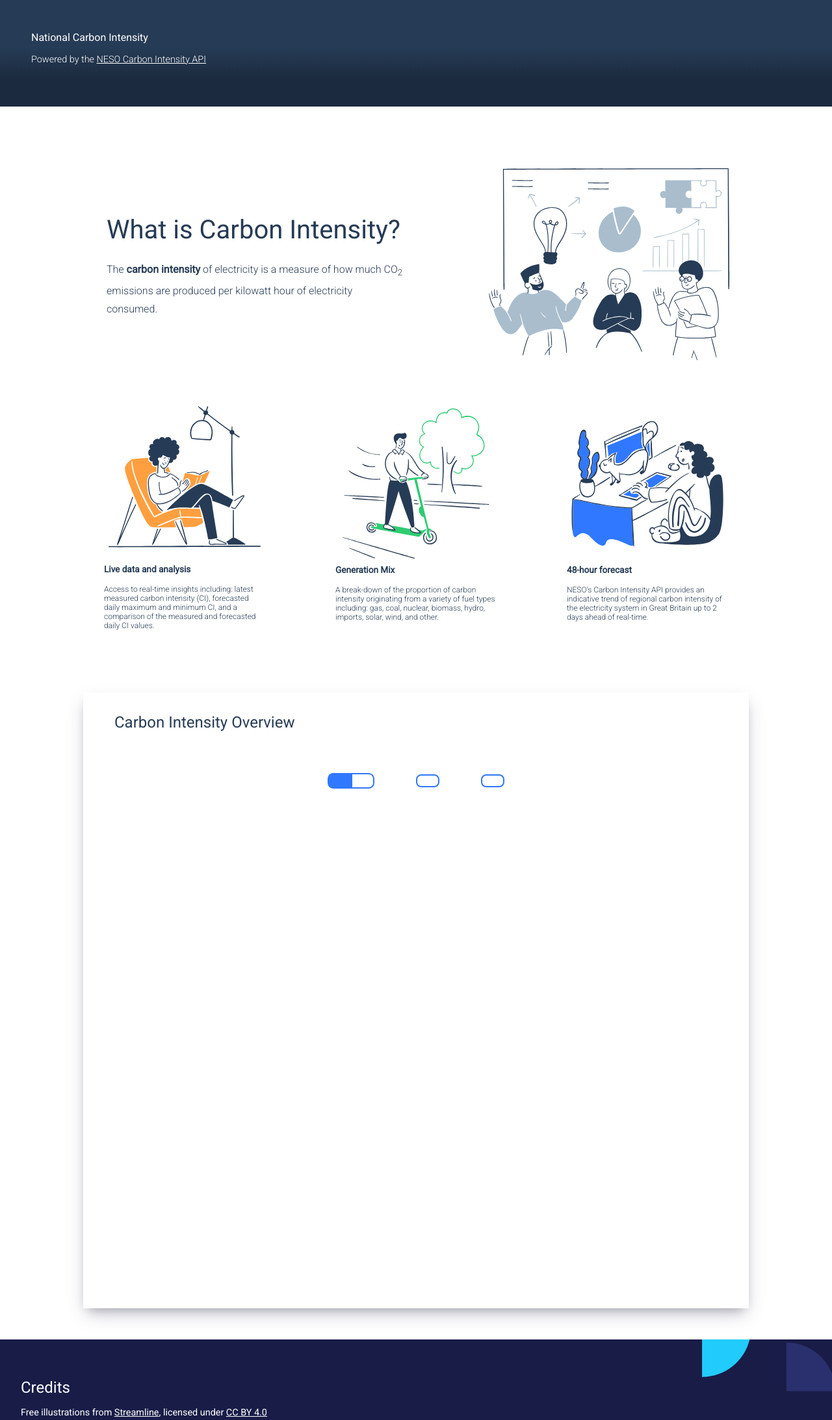
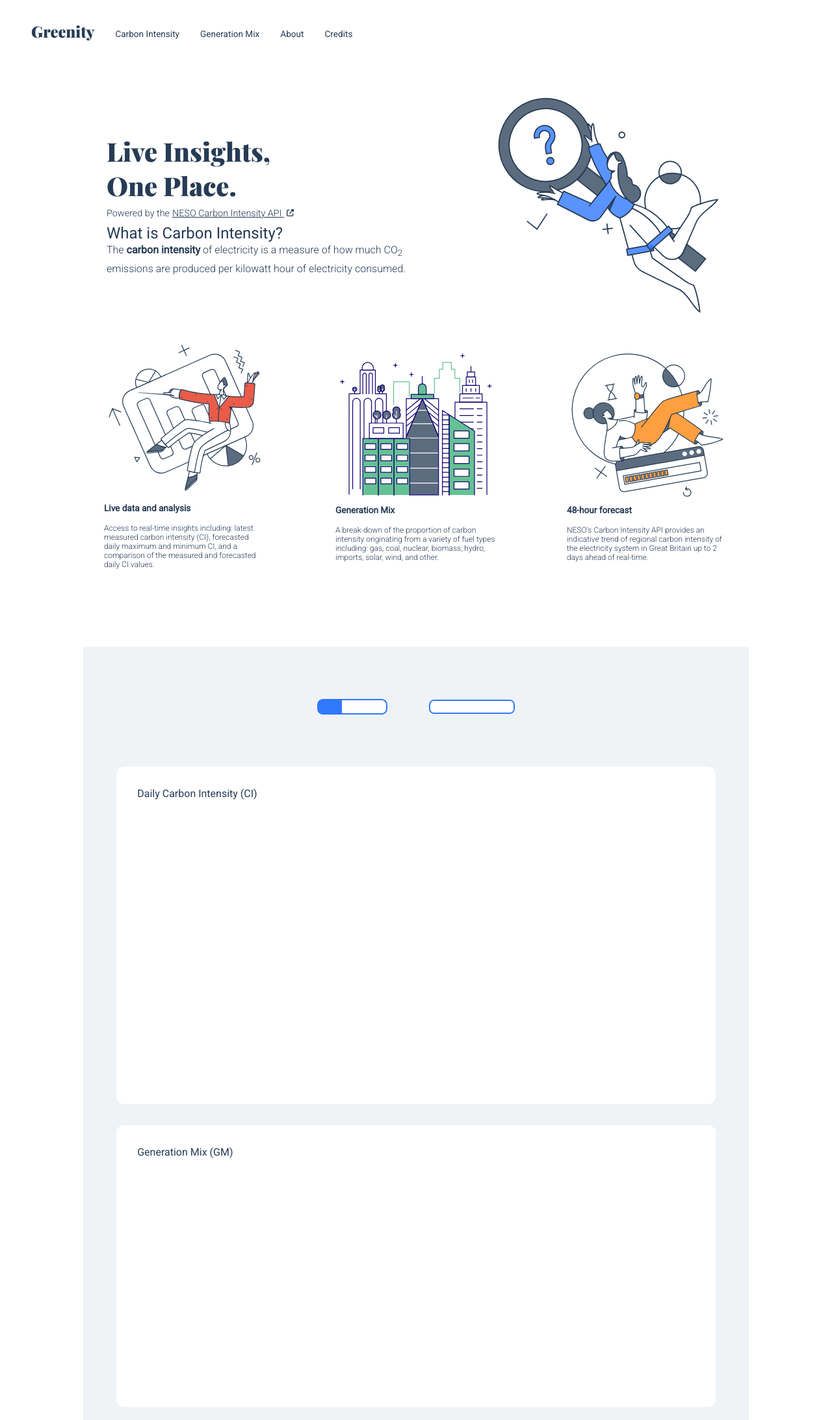
Before and after one commit to christinecollier/Carbon-intensity-analyser, a plain HTML site: page src/index.html in a window 1280 px wide. Shown: the top 2186 px of the page at 65% size. Drawn offline with nearby package versions, Linux system fonts and the light colour scheme; no server answers; a web font is replaced by a local one.

Commit message:
Changed introduction images and data container styles. Added titles to the charts. Added buttons that scroll to corresponding sections of the web page to the navbar.

```diff
--- a/src/index.html
+++ b/src/index.html
@@ -13,44 +13,48 @@
   </head>
   <body>
     <!--Style inspiration from https://www.figma.com/design/bgmRiTdqWSvuYokoMpdiNi/%5BFREE%5D-Freelance-%26-Remote-Job-Illustrations-(Community)?node-id=403-26&node-type=frame&t=SPQXAFFrX45AMmzr-0-->
-    <header>
-      <div class="flex" id="hero">
-        <div id="title">
-          <h1>National Carbon Intensity</h1>
-        </div>
-        <div id="subtitle">
-          <h2>Powered by the <a href="https://carbon-intensity.github.io/api-definitions/#carbon-intensity-api-v2-0-0">NESO Carbon Intensity API</a></h2>
-        </div>
-      </div>
+    <header id="header">
+      <ul class="flex" id="hero">
+        <li id="title"><p>Greenity</p></li>
+        <li id="navCaptionContainer" >
+          <ul id="navCaptions">
+            <li id="navCap_1" class="navCaption"><p>Carbon Intensity</p></li>
+            <li id="navCap_2" class="navCaption"><p>Generation Mix</p></li>
+            <li id="navCap_3" class="navCaption"><p>About</p></li>
+            <li id="navCap_4" class="navCaption"><p>Credits</p></li>
+          </ul>
+      </ul>
     </header>
     <div id="bodyWrapper" class="flex">
       <div id="introContainer">
         <div id="introText">
+          <h1><span id="introTextSpan">Live Insights, </span><br>One Place.</h1>
+          <h2>Powered by the<a href="https://carbon-intensity.github.io/api-definitions/#carbon-intensity-api-v2-0-0">NESO Carbon Intensity API <img src="./images/new_tab_icon.svg"></a></h2>
           <div id="subIntroText">What is Carbon Intensity?</div>
           <p>The <strong>carbon intensity</strong> of electricity is a measure of how much CO<sub>2</sub> emissions are produced per kilowatt hour of electricity consumed.</p>
         </div>
         <div id="introImageContainer" class="flex">
           <div id="introImage">
-            <img src="./images/hero-image.svg" alt="a man filling his car with petrol">
+            <img src="./images/intro_search.svg" alt="a man filling his car with petrol">
           </div>
         </div>
         <div id="insightsContainer" class="flex">
           <div id="firstInsight" class="indivInsight">
-            <img src="./images/book.svg" alt="a lady sitting down and reading a book" class="insightImage">
+            <img src="./images/intro_chart.svg" alt="a lady sitting down and reading a book" class="insightImage">
             <div id="firstInsightCaption" class="insightCaption">
               <h3>Live data and analysis</h3>
               <p>Access to real-time insights including: latest measured carbon intensity (CI), forecasted daily maximum and minimum CI, and a comparison of the measured and forecasted daily CI values.</p>
             </div>
           </div>
           <div id="secondInsight" class="indivInsight">
-            <img src="./images/escooter.svg" alt="a man riding an escooter" class="insightImage">
+            <img src="./images/intro_buildings.svg" alt="a man riding an escooter" class="insightImage">
             <div id="secondInsightCaption" class="insightCaption">
               <h3>Generation Mix</h3>
               <p>A break-down of the proportion of carbon intensity originating from a variety of fuel types including: gas, coal, nuclear, biomass, hydro, imports, solar, wind, and other. </p>
             </div>
           </div>
           <div id="thirdInsight" class="indivInsight">
-            <img src="./images/work.svg" alt="a lady working from home" class="insightImage">
+            <img src="./images/intro_load.svg" alt="a lady working from home" class="insightImage">
             <div id="thirdInsightCaption" class="insightCaption">
               <h3>48-hour forecast</h3>
               <p>NESO's Carbon Intensity API provides an indicative trend of regional carbon intensity of the electricity system in Great Britain up to 2 days ahead of real-time.</p>
@@ -61,28 +65,34 @@
 
       <!-- Data section -->
       <div id="dataContainer">
-        <div id="chartTitle" class="flex">
-          <p>Carbon Intensity Overview</p>
-        </div>
         <div class="flex" id="summaryContainer">
           <div id="latestDataContainer" class="flex spacedTab">
             <div id="forecastTime"></div>
             <div id="latestIntensity"></div>
           </div>
-          <div id="forecastMax" class="spacedTab"></div>
-          <div id="forecastMin" class="spacedTab"></div>
+          <div id=forecastContainer class="spacedTab">
+            <div id="forecastMax"></div>
+            <div id="forecastMin"></div>
+          </div>
         </div>
-        <div id="chartContainer" class="flex" style="position: relative; height:30rem; width:100%">
-          <canvas id="chart" aria-label="a line graph showing the daily measured and forecasted carbon intensity" role="img">
-            <img src="" alt="Unable to load graph">
-          </canvas>
+        <div id="chartWrapper">
+          <div id="chartTitle">Daily Carbon Intensity (CI)</div>
+          <div id="chartContainer" class="flex">
+            <canvas id="chart" aria-label="a line graph showing the daily measured and forecasted carbon intensity" role="img">
+              <img src="./images.img_error.svg" alt="Unable to load graph">
+            </canvas>
+          </div>
         </div>
-        <div id="piechartWrapper" class="flex">
-          <div id="piechartLegendContainer" class="flex"></div>
-          <div id="piechartContainer" class="flex" style="position: relative; height:15rem; width:40%" >
-            <canvas id="pieChart" aria-label="a piechartgraph showing the current generation mix by fuel type" role="img">
-              <img src="" alt="Unable to load pie chart">
-            </canvas>
+
+        <div id="piechartSection">
+          <div id="piechartTitle" width="100%"><p>Generation Mix (GM)</p></div>
+          <div id="piechartWrapper">
+            <div id="piechartLegendContainer" class="flex"></div>
+            <div id="piechartContainer" class="flex">
+              <canvas id="pieChart" aria-label="a piechartgraph showing the current generation mix by fuel type" role="img">
+                <img src="./images/img_error.svg" alt="Unable to load pie chart">
+              </canvas>
+            </div>
           </div>
         </div>
       </div>
@@ -101,13 +111,6 @@
         <div>
           <p>Free illustrations from <a href="https://streamlinehq.com">Streamline</a>, licensed under <a href=“https://creativecommons.org/licenses/by/4.0/”>CC BY 4.0</a></p>
         </div>
-        <div>
-          <p>Free illustrations from <a href="https://www.behance.net/IlliyinStudio">@illiyinstudio</a>, licensed under <a href=“https://creativecommons.org/licenses/by/4.0/”>CC BY 4.0</a></p>
-        </div>
-        <div>
-          <p>SVG Underline doodles by <a href="https://www.svgbackgrounds.com/elements/underline-doodles/">SVGBackgrounds.com</a></p>
-        </div>
-      </div>
       </div>
       <div id="logoWrapper" class="flex">
         <div id="nesoLogo">
--- a/src/index.js
+++ b/src/index.js
@@ -1,12 +1,63 @@
-//TASK: get current date and time, apply this to the today_api_url
+//Disappearing navbar
+window.addEventListener('scroll', function() {
+  let header = document.getElementById('header');
+  let headerStyle = header.style;
+  let cssStyles = getComputedStyle(document.body);
+  if (window.scrollY >= 60) {
+    headerStyle.color = 'transparent';
+    headerStyle.background = 'transparent';
+    header.addEventListener('mouseover', function() {
+      headerStyle.color = `${cssStyles.getPropertyValue('--main-white-color')}`;
+      headerStyle.background =`${cssStyles.getPropertyValue('--main-background-color')}`;
+    })
+    header.addEventListener('mouseout', function() {
+      if (window.scrollY >= 60) {
+        headerStyle.color = 'transparent';
+        headerStyle.background = 'transparent';
+      } else {
+        headerStyle.color = `${cssStyles.getPropertyValue('--main-background-color')}`;
+        headerStyle.background =`${cssStyles.getPropertyValue('--main-white-color')}`;
+      };
+    })
+  } else {
+    if (headerStyle.color = 'transparent') {
+      headerStyle.color = `${cssStyles.getPropertyValue('--main-background-color')}`;
+      headerStyle.background =`${cssStyles.getPropertyValue('--main-white-color')}`;
+    }
+    header.addEventListener('mouseover', function() {
+      headerStyle.color = `${cssStyles.getPropertyValue('--main-background-color')}`;
+      headerStyle.background =`${cssStyles.getPropertyValue('--main-white-color')}`;
+    })
+  }
+});
 
+//Navbar buttons
+document.getElementById('title').addEventListener('click', function() {
+  window.scroll ({
+    top:0,
+    left: 0,
+    behavior: 'smooth'
+  })
+});
+document.getElementById('navCap_1').addEventListener('click', function() {
+  document.getElementById('chartWrapper').scrollIntoView({ behavior: 'smooth', block: 'center'});
+});
+document.getElementById('navCap_2').addEventListener('click', function() {
+  document.getElementById('piechartSection').scrollIntoView({ behavior: 'smooth', block: 'center'});
+});
+document.getElementById('navCap_3').addEventListener('click', scrollToBottom);
+document.getElementById('navCap_4').addEventListener('click', scrollToBottom);
+
+function scrollToBottom() {
+  document.getElementById('creditsWrapper').scrollIntoView({ behavior: 'smooth', block: 'start'});
+}
+
+//Get current date and time, apply this to the today_api_url
 let date = new Date().toJSON();
 let currentDate = date.slice(0, 10);
 let currentTime = `${date.slice(10, 16)}Z`;
 let currentHour = date.slice(11, 13);
 let currentMinute = date.slice(14, 16);
-console.log(`date is ${currentDate}`);
-console.log(`time is ${currentTime}`);
 const today_api_url = `https://api.carbonintensity.org.uk/intensity/date/${currentDate}`
 
 //Get index of latest data
@@ -120,13 +171,14 @@ function generateSummary(from, to, intensity, timeIndex) {
   }
 }
 
+let mixedChart;
 //Initialise chart.js
 function initialiseChart(xlabels, intensityLabels, forecastLabels, dailyMaxForecast) {
   const style = getComputedStyle(document.body);
   const ctx = document.getElementById('chart');
   //Set the y-axis maximum to the maximum daily forecasted carbon intensity added to 200, rounded up to the nearest hundred
   let chartMax = Math.ceil(((dailyMaxForecast + 200)) / 100) * 100;
-  const mixedChart = new Chart(ctx, {
+  mixedChart = new Chart(ctx, {
     data: {
       labels: xlabels,
       datasets: [{
@@ -158,12 +210,6 @@ function initialiseChart(xlabels, intensityLabels, forecastLabels, dailyMaxForec
         tension: 0.2,
         borderWidth: 2,
         pointRadius: 0,
-        //point styles
-        pointHitRadius: 10,
-        pointBorderColor: `${style.getPropertyValue('--dark-yellow-color').trim()}`,
-        pointBorderWidth: 2,
-        pointHoverBackgroundColor: `${style.getPropertyValue('--yellow-color').trim()}`,
-        // pointHoverBorderColor: `${style.getPropertyValue('--main-blue-color').trim()}`
         order: 2
       }],
     },
@@ -194,7 +240,7 @@ function initialiseChart(xlabels, intensityLabels, forecastLabels, dailyMaxForec
       },
       responsive: true,
       maintainAspectRatio: true,
-      aspectRatio: 12 / 7, //width = 1.75height
+      aspectRatio: 5 / 3,
       plugins: {
         legend: {
           position: 'bottom'
@@ -202,15 +248,15 @@ function initialiseChart(xlabels, intensityLabels, forecastLabels, dailyMaxForec
       }
     }
   });
+  return mixedChart;
 }
 
-//Energy Generation Mix
+//Generation Mix
 const energyMix_api_url = `https://api.carbonintensity.org.uk/generation/${currentDate}${currentTime}/pt24h`;
 async function getEnergyMix() {
   const response = await fetch(energyMix_api_url);
   const dataArray = await response.json();
   const { data } = dataArray;
-  // let fuelTypeArray = [[], [], [], [], [], [], [], [], [];
 
   let fuelTypeArray = [
     {fuel: 'gas', percentage: []},
@@ -267,7 +313,6 @@ async function getEnergyMix() {
         }
       }
     }
-    console.log(fuelTypeArray)
 
   //Current Generation Mix
   let currentPercArray = [];
@@ -292,6 +337,13 @@ async function getEnergyMix() {
     });
     avgPercArray.push(parseFloat((fuelTypeSum / 48).toFixed(1)));
     fuelTypeSum = 0;
+  });
+  avgPercArray.forEach(function(avgPerc) {
+    if (Number.isInteger(avgPerc) === true) {
+      let intAvgPerc = `${avgPerc}.0`;
+      const index = avgPercArray.indexOf(avgPerc)
+      avgPercArray[index] = intAvgPerc;
+    }
   });
   initialiseCurrentPieChart(currentPercArray, avgPercArray);
 }
--- a/src/styles.css
+++ b/src/styles.css
@@ -7,8 +7,6 @@
 
 :root {
     /* Whole web page */
-    --main-gradient-fill:linear-gradient(0deg, rgba(27,42,62,1) 25%, rgba(38,59,85,1) 55%);
-    --main-box-shadow: rgba(50, 50, 93, 0.25) 0px 13px 27px -5px, rgba(0, 0, 0, 0.3) 0px 8px 16px -8px;
     --main-white-color: #ffffff;
     --main-navy-color: #181C47;
     --main-background-color: #263B55;
@@ -21,15 +19,12 @@
     --dark-yellow-color: #FF9F40;
     --yellow-color: #F4BE37;
     --main-grey-color: #5e84a188;
+    --light-grey-color: hsl(206, 26%, 95%);
     --main-dark-blue-color: #2A306D;
     --electric-blue-color: #3078ff;
     --opaque-electric-blue-color: rgba(48, 120, 255, 0.5);
     --main-orange-color: #E95C49;
     --main-green-color: #2ECC71;
-    /* --main-black-color: #231F20;
-    --main-blue-color: #21CBFB; */
-    /* --light-blue-color: #C4DFE6;
-    --blue-color: #66A5AD; */
 }
 
 a {
@@ -43,34 +38,65 @@ li {
 header {
     position: sticky;
     top: 0;
-    z-index: -1;
+    z-index: 1;
     width: 100%;
-    background: var(--main-gradient-fill);
+    background: var(--main-white-color);
     display: flex;
     flex-direction: column;
     align-items: flex-start;
+    color: var(--main-background-color);
+    transition: all 50ms ease-in-out 10ms;
 }
 
 #hero {
     justify-content: flex-start;
-    padding: 3rem;
-    color: var(--main-white-color);
+    align-items: center;
+    padding: 2rem 3rem 1rem 3rem;
+    width: min(100%, 1240px);
 }
 
-#title, #subtitle {
-    width: 100%;
-    padding-bottom: 1rem;
+#title {
+    display: flex;
+    align-items: center;
+    flex-direction: column;
+    flex-wrap: nowrap;
+    white-space: nowrap;
+    font-size: var(--subtitle-font-size);
+    font-family: 'Playfair Display', sans-serif;
+    font-weight: 900;
+    padding-bottom: 0.5rem;
+    user-select: none;
+}
+
+#title :hover{
+    cursor: pointer;
+}
+
+#navCaptionContainer, #navCaptions {
+    display: flex;
+    align-items: start;
+    padding: 0 0.5rem
+}
+
+.navCaption {
+    font-size: var(--subcaption-font-size);
+    padding: 0.5rem;
+    margin: 0 0.5rem;
+}
+
+.navCaption :hover {
+    cursor: pointer
 }
 
 h1 {
-    font-size: var(--large-caption-size);
-    font-weight: 400;
+    font-size: var(--large-font-size);
+    font-family: 'Playfair Display', sans-serif;
+    font-weight: 900;
 }
 
 h2 {
     font-size: var(--caption-font-size);
     font-weight: 300;
-    color: var(--main-white-color);
 }
 
 h3 {
@@ -114,28 +140,47 @@ body {
 
 #introText {
     color: var(--main-background-color);
-    width: clamp(350px, 50%, 500px);
+    width: clamp(350px, 55%, 600px);
     padding: 1.25rem;
 }
 
+#introText h2 {
+    display: flex;
+    align-items: center;
+    margin: 0.5rem 0;
+    white-space: nowrap;
+}
+
+#introText a, #introText h2 a img {
+    margin-left: 0.25rem;
+}
+
+#introText h2 a img {
+    width: 0.7rem;
+}
+
 #subIntroText {
-    font-size: var(--large-font-size);
+    font-size: var(--subtitle-font-size);
     font-weight: 400;
-    padding-bottom: 1.5rem;
+    padding-bottom: 2rem 0 1.5rem 0;
 }
 
 #introText p {
     font-weight: 300;
-    line-height: 1.75rem;
+    line-height: 1.5rem;
 }
 
 #introImageContainer {
     justify-content: center;
-    width: clamp(350px, 40%, 500px);
+    width: clamp(300px, 45%, 400px);
 }
 
 #introImage {
-    width: 100%;
+    display: flex;
+    width: 90%;
+}
+
+#introImage img {
     aspect-ratio: 1 / 1;
 }
 
@@ -147,6 +192,7 @@ body {
     flex-wrap: wrap;
     justify-content: space-between;
     align-items: center;
+    padding: 1rem 0;
     width: 100%;
 }
 
@@ -156,7 +202,7 @@ body {
     flex-wrap: nowrap;
     width: max(9rem, 25%);
     min-height: 310px;
-    margin: 0 1rem;
+    margin: 0.5rem 1rem;
 }
 
 #firstInsight img {
@@ -175,17 +221,10 @@ body {
     display: flex;
     flex-direction: column;
     flex-wrap: nowrap;
-    width: min(90%, 1024px);
-    box-shadow: var(--main-box-shadow);
-    margin: 3rem 0;
-    padding-top: 2rem;
-}
-
-#chartTitle {
-    font-size: var(--subtitle-font-size);
-    font-weight: 400;
-    color: var(--main-background-color);
-    padding: 0 3rem 1rem 3rem;
+    width: min(100%, 1024px);
+    margin: 3rem 0 0 0;
+    padding: 2rem 0 1rem 0;
+    background: var(--light-grey-color);
 }
 
 #summaryContainer {
@@ -226,7 +265,7 @@ body {
     padding: 0.5rem 1rem;
 }
 
-#forecastTime #timePeriodCaption, #maxCaption, #minCaption {
+#forecastTime, #timePeriodCaption, #maxCaption, #minCaption {
     font-size: var(--caption-font-size);
     justify-content: center;
     text-align: center;
@@ -249,8 +288,20 @@ body {
 
 /* container */
 #latestIntensity {
-    padding: 0.5rem 1rem;
+    padding: 0.5rem 2rem;
+    border: 2px solid var(--main-white-color);
+    border-radius:  0 0.5rem 0.5rem 0;
+    background: var(--main-white-color);
+    user-select: none;
+}
+
+#forecastContainer {
+    display: flex;
+    justify-content: space-around;
+    align-items: center;
+    border: solid 2px var(--electric-blue-color);
     border-radius: 0.5rem;
+    overflow: hidden;
 }
 
 #forecastMax, #forecastMin {
@@ -258,25 +309,63 @@ body {
     align-items: center;
     flex-direction: column;
     flex-wrap: nowrap;
-    border: solid 2px var(--electric-blue-color);
-    border-radius: 0.5rem;
+    background: var(--main-white-color);
     color: var(--electric-blue-color);
-    padding: 0.5rem 1rem;
+    padding: 0.55rem 2rem;
+    user-select: none;
+}
+
+#chartWrapper {
+    display: flex;
+    flex-direction: column;
+    justify-content: center;
+    align-self: center;
+    width: 90%;
+    border-radius: 0.75rem;
+    background: var(--main-white-color);
+    padding: 2rem 2rem 1.5rem 2rem;
+    margin: 2rem;
 }
 
 #chartContainer {
     display: flex;
     justify-content: center;
+    align-self: center;
+    position: relative;
     width: 100%;
-    padding: 1rem 3rem 2rem 3rem;
+    aspect-ratio: 2 / 1;
+    border-radius: 0.75rem;
+}
+
+#piechartSection {
+    display: flex;
+    flex-direction: column;
+    align-content: center;
+    align-self: center;
+    width: 90%;
+    border-radius: 0.75rem;
+    background: var(--main-white-color);
+    padding: 2rem 2rem 1.5rem 2rem;
+    margin-bottom: 2rem;
+}
+
+#chartTitle, #piechartTitle {
+    width: 100%;
+    font-family: var(--main-font-family);
+    font-weight: 400;
+    font-size: 1rem;
+    color: var(--main-background-color);
+    margin-bottom: 1rem;
 }
 
 #piechartWrapper {
-    justify-content: space-between;
+    display: flex;
+    justify-content: center;
     align-items: center;
-    flex-wrap: reverse;
+    align-self: center;
+    flex-wrap: wrap-reverse;
     width: 100%;
-    padding: 0 2rem 2rem 2rem;
+    border-radius: 0.75rem;
 }
 
 #piechartLegendContainer {
@@ -307,7 +396,10 @@ tr {
 
 #piechartContainer {
     justify-content: center;
-    margin-left: auto;
+    position: relative;
+    width: max(270px, 40%);
+    aspect-ratio: 1 / 1;
+    padding: 1rem 2rem 2rem 2rem;
 }
 
 footer {
@@ -361,39 +453,80 @@ footer {
 }
 
 @media (max-width: 860px) {
+    #introContainer {
+        justify-content: center;
+    }
     #introText, #introImageContainer {
         width: 100%;
     }
     #introImage {
-        width: clamp(300px, 70%, 420px);
+        width: max(280px, 40%);
         aspect-ratio: 1 / 1;
+    }
+    #introImageContainer {
+        margin-bottom: 2rem;
     }
     #latestDataContainer {
         margin: 0 8rem;
         min-width: 203px;
     }
+    #latestIntensity {
+        width: 100%;
+        border-radius: 0.5rem;
+    }
      #forecastTime {
         border-radius: 0.3rem 0.3rem 0 0;
         width: 100%;
     }
+    #forecastContainer {
+        width: 50%;
+        overflow: hidden;
+    }
     #forecastMax, #forecastMin {
-        width: 25%;
+        width: 50%;
         flex-direction: row;
         align-self: center;
-        margin: 1rem 1vw;
+        padding: 1rem 1vw;
     }
-    #piechartLegentContainer {
-        width: 100%;
+    #chartContainer {
+        padding: 0.75rem 0.5rem;
+    }
+    #piechartLegendContainer {
+        max-width: 100%;
+    }
+    #piechartContainer {
+        width: max(150px, 60%);
+        padding: 1rem;
+        aspect-ratio: 3 / 2;
     }
 }
 
 @media (max-width: 640px) {
+    #title {
+        align-items: start;
+        width: 100%;
+    }
+    #navCaptionContainer, #navCaptions {
+        justify-content: start;
+        flex-wrap: wrap;
+        width: 100%;
+        padding: 0;
+        margin: 0;
+    }
+    .navCaption {
+        padding: 0.5rem 1rem 0.5rem 0;
+        margin: 0 1rem 0 0;
+        white-space: nowrap;
+    }
+    #insightsContainer {
+        justify-content: center;
+    }
     .indivInsight {
-        width: 100%;
+        width: max(280px, 70%);
         align-items: center;
     }
     .insightImage {
-        width:50%;
+        width: 70%;
         margin-bottom: 1rem;
     }
     #latestDataContainer {
```
Also changed, not shown: src/images/img_error.svg (added), src/images/intro_buildings.svg (added), src/images/intro_chart.svg (added), src/images/intro_load.svg (added), src/images/intro_search.svg (added), src/images/new_tab_icon.svg (added).
